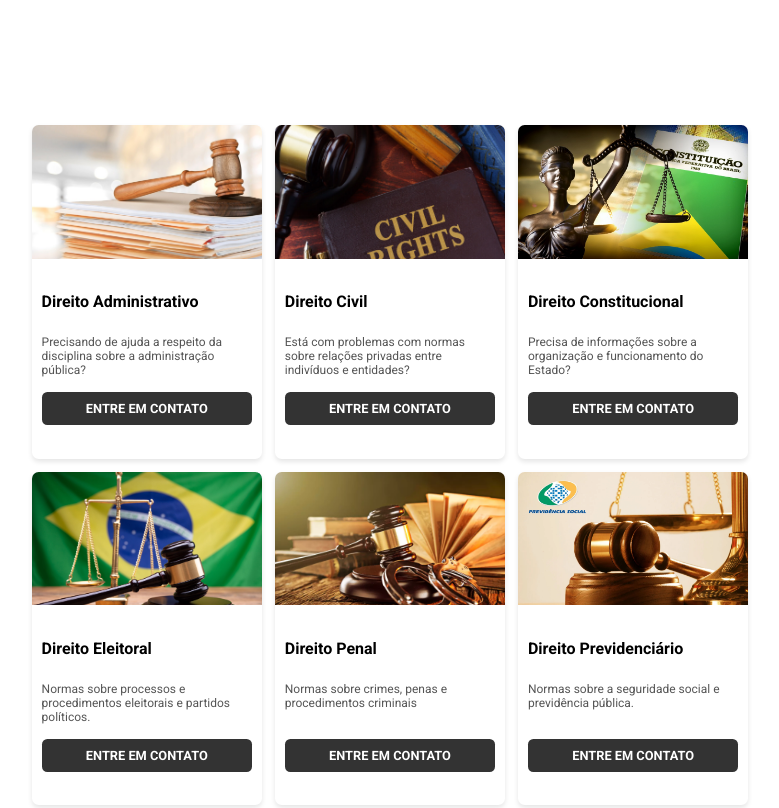
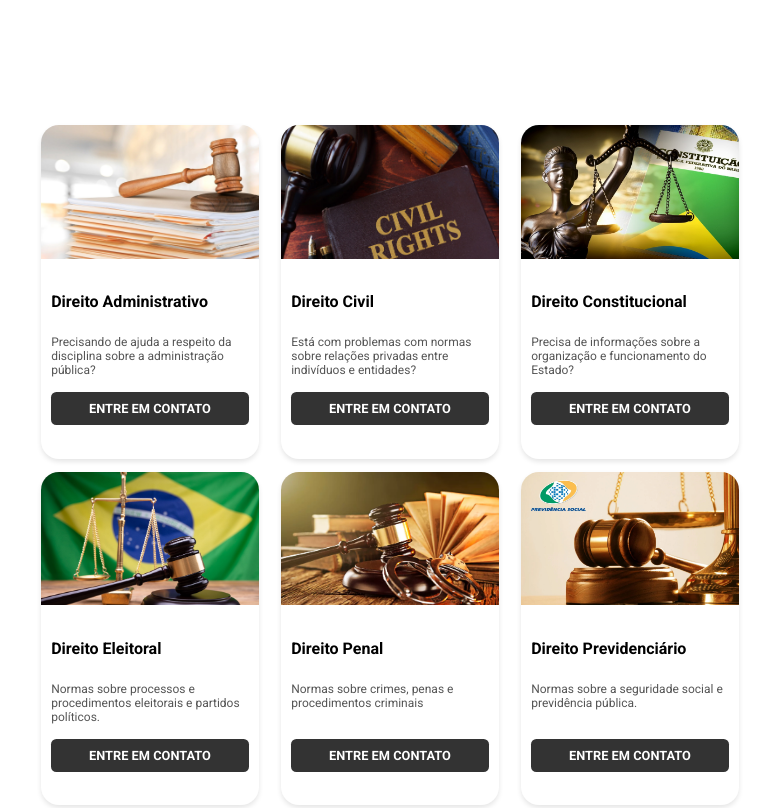
Before and after one commit to Lo-Zig/Mazutti, a plain HTML site: page index.html in a window 1280 px wide. Shown: the part 1320-2128 px from the top of the page, without its empty margins (250-1029 px from the left). Drawn offline with Linux system fonts and the light colour scheme.

Commit message:
mudei novamente

```diff
--- a/src/css/styles.css
+++ b/src/css/styles.css
@@ -262,9 +262,9 @@ body {
 
     .card2 {
         background-color: white;
-        border-radius: 0.521vw;
+        border-radius: 1.4vw;
         box-shadow: 0 0.208vw 0.417vw rgba(0, 0, 0, 0.1);
-        width: 18vw;
+        width: 17vw;
         overflow: hidden;
     }
 
@@ -594,7 +594,7 @@ body {
         background-color: white;
         border-radius: 5vw;
         border: 0.1px solid black;
-        margin: 20px;
+        margin: 30px;
         overflow: hidden;
     }
 
```
